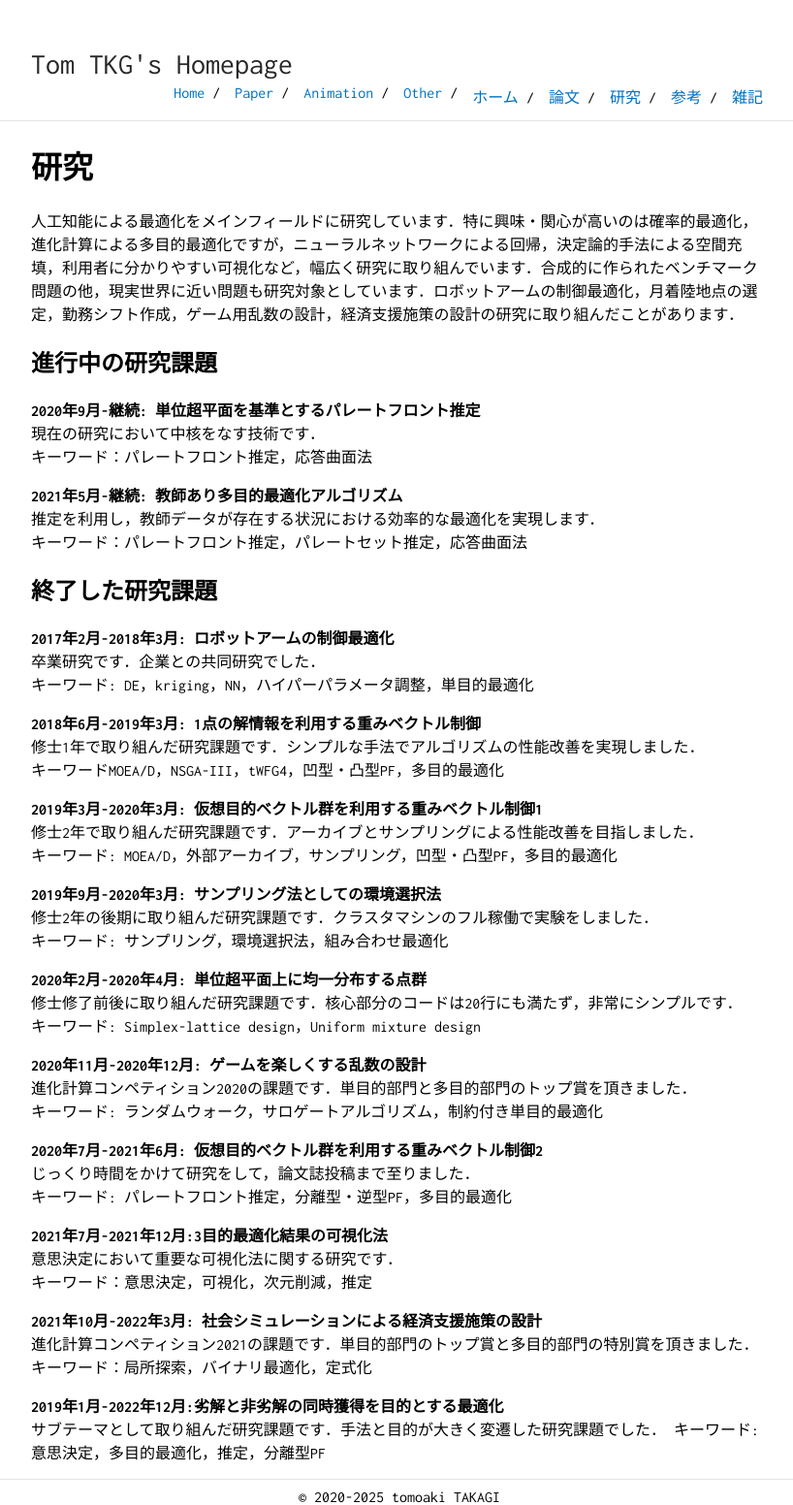
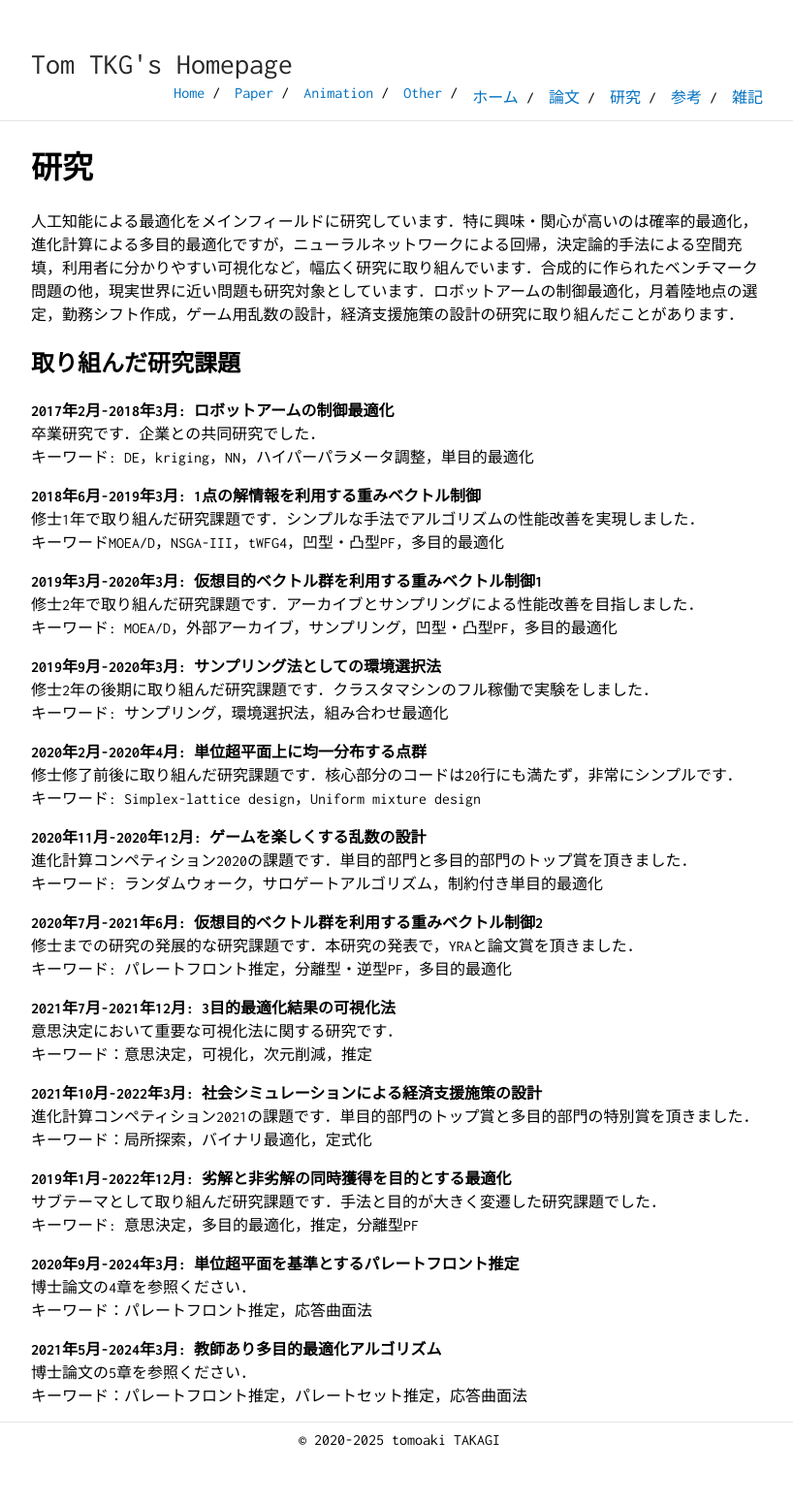
Before and after one commit to tomtkg/tomtkg.github.io, a Jekyll site: the page built from researchJP.md, in a window 1280 px wide. Shown: the whole page at 97% size, without its empty margins (228-1046 px from the left). Built offline with Jekyll 4.4.1, drawn with Linux system fonts in a browser that asks for light colours; after the commit the page ends 1493 px from its top, so only the background shows below that.

Commit message:
Update researchJP.md

```diff
--- a/researchJP.md
+++ b/researchJP.md
@@ -6,16 +6,8 @@ title: Tom TKG's Homepage
 # 研究
 人工知能による最適化をメインフィールドに研究しています．特に興味・関心が高いのは確率的最適化，進化計算による多目的最適化ですが，ニューラルネットワークによる回帰，決定論的手法による空間充填，利用者に分かりやすい可視化など，幅広く研究に取り組んでいます．合成的に作られたベンチマーク問題の他，現実世界に近い問題も研究対象としています．ロボットアームの制御最適化，月着陸地点の選定，勤務シフト作成，ゲーム用乱数の設計，経済支援施策の設計の研究に取り組んだことがあります．
 
-## 進行中の研究課題
-**2020年9月-継続: 単位超平面を基準とするパレートフロント推定**
-現在の研究において中核をなす技術です．
-キーワード：パレートフロント推定，応答曲面法
 
-**2021年5月-継続: 教師あり多目的最適化アルゴリズム**
-推定を利用し，教師データが存在する状況における効率的な最適化を実現します．
-キーワード：パレートフロント推定，パレートセット推定，応答曲面法
-
-## 終了した研究課題
+## 取り組んだ研究課題
 **2017年2月-2018年3月: ロボットアームの制御最適化**
 卒業研究です．企業との共同研究でした．
 キーワード: DE，kriging，NN，ハイパーパラメータ調整，単目的最適化
@@ -41,10 +33,10 @@ title: Tom TKG's Homepage
 キーワード: ランダムウォーク，サロゲートアルゴリズム，制約付き単目的最適化
 
 **2020年7月-2021年6月: 仮想目的ベクトル群を利用する重みベクトル制御2**
-じっくり時間をかけて研究をして，論文誌投稿まで至りました．
+修士までの研究の発展的な研究課題です．本研究の発表で，YRAと論文賞を頂きました．
 キーワード: パレートフロント推定，分離型・逆型PF，多目的最適化
 
-**2021年7月-2021年12月:3目的最適化結果の可視化法**
+**2021年7月-2021年12月: 3目的最適化結果の可視化法**
 意思決定において重要な可視化法に関する研究です．
 キーワード：意思決定，可視化，次元削減，推定
 
@@ -52,6 +44,14 @@ title: Tom TKG's Homepage
 進化計算コンペティション2021の課題です．単目的部門のトップ賞と多目的部門の特別賞を頂きました．
 キーワード：局所探索，バイナリ最適化，定式化
 
-**2019年1月-2022年12月:劣解と非劣解の同時獲得を目的とする最適化**
+**2019年1月-2022年12月: 劣解と非劣解の同時獲得を目的とする最適化**
 サブテーマとして取り組んだ研究課題です．手法と目的が大きく変遷した研究課題でした．
 キーワード: 意思決定，多目的最適化，推定，分離型PF
+
+**2020年9月-2024年3月: 単位超平面を基準とするパレートフロント推定**
+博士論文の4章を参照ください．
+キーワード：パレートフロント推定，応答曲面法
+
+**2021年5月-2024年3月: 教師あり多目的最適化アルゴリズム**
+博士論文の5章を参照ください．
+キーワード：パレートフロント推定，パレートセット推定，応答曲面法
```
